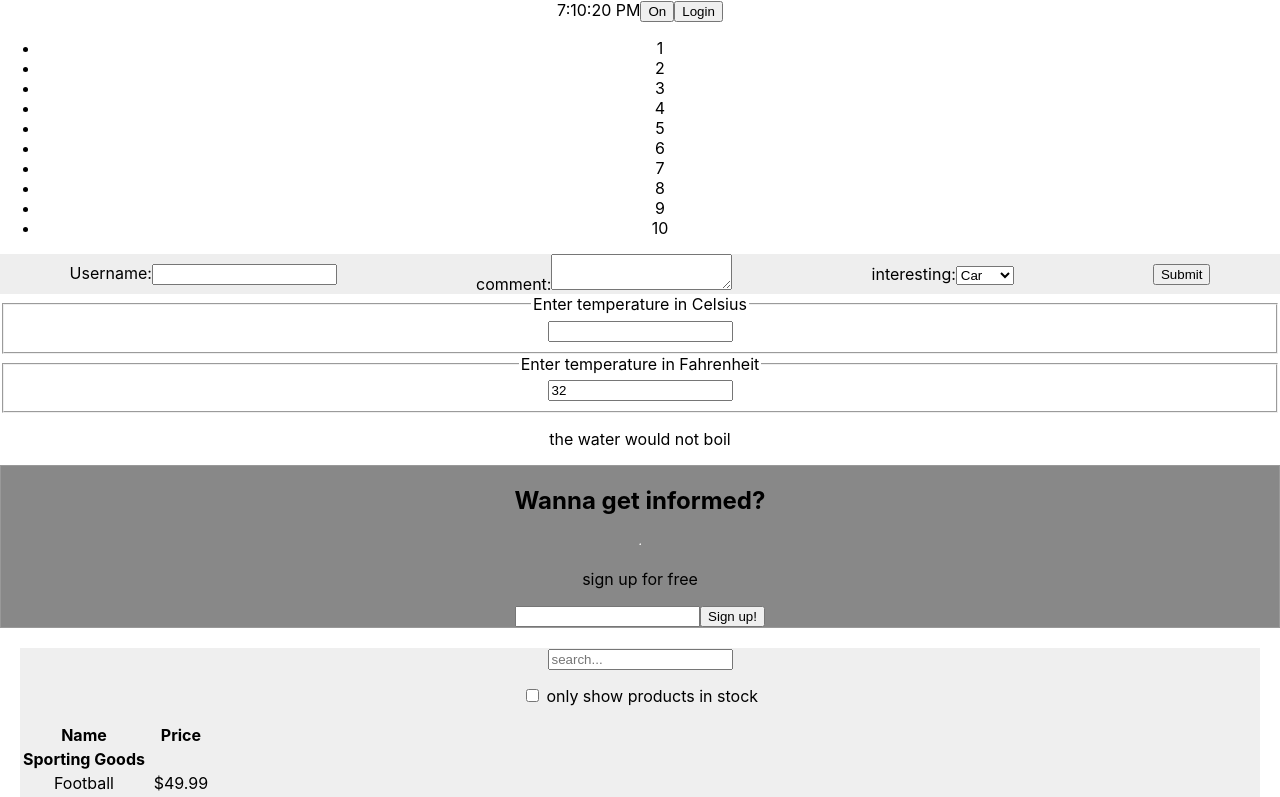
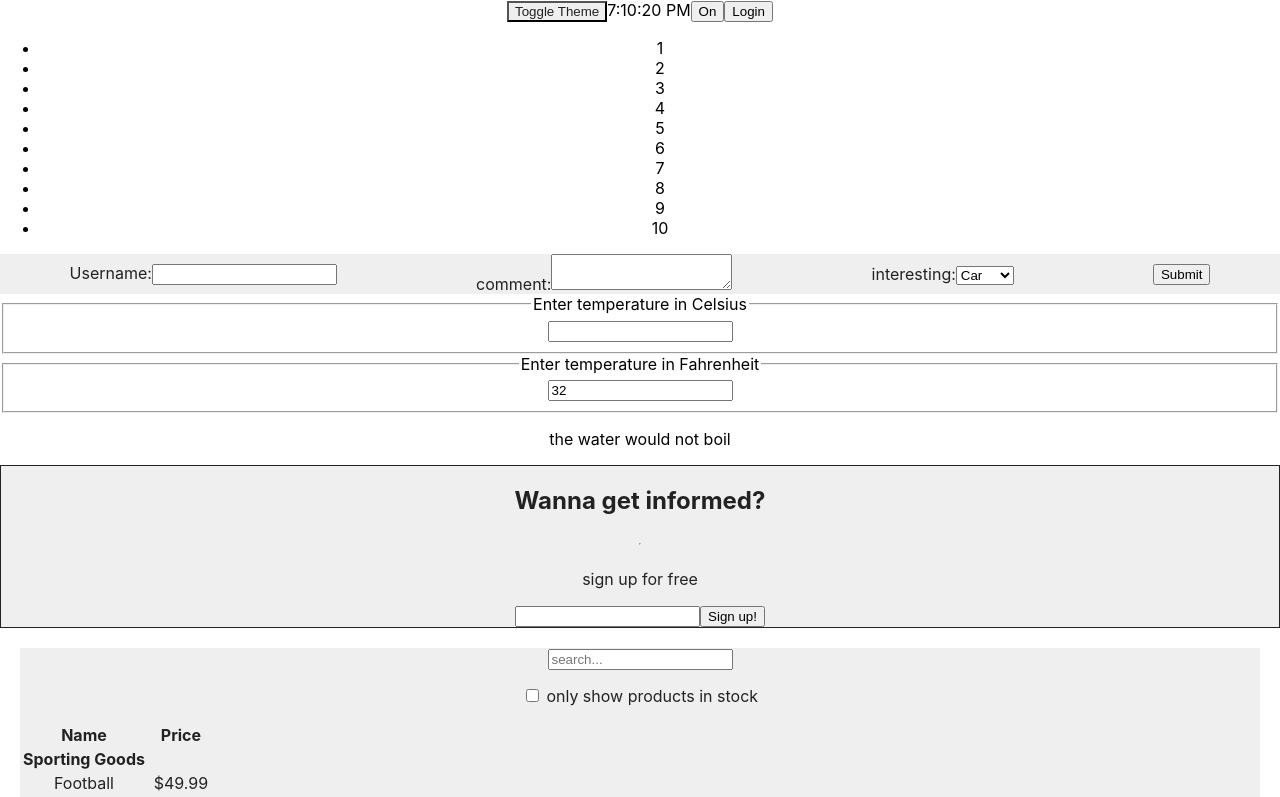
Before and after one commit to rezasohrabi/relax, a React (Create React App) app: page / in a window 1280 px wide. Shown: the top 797 px of the page. Built offline with nearby package versions, Linux system fonts and the light colour scheme.

Commit message:
context: add theme to project

```diff
--- a/src/App.js
+++ b/src/App.js
@@ -1,6 +1,9 @@
 import './App.css';
 import FilterableProductTable from './dataTable/FilterableProductTable'
 import React, {Suspense} from 'react'
+import ThemeContext from './context/ThemeContext'
+import AppTheme from './context/AppTheme'
+import Theme from './context/Theme';
 const LazyLoad = React.lazy(()=> import('./LazyLoad'))
 
 const PRODUCTS = [
@@ -12,15 +15,39 @@ const PRODUCTS = [
   {category: 'Electronics', price: '$199.99', stocked: true, name: 'Nexus 7'}
 ];
 
-function App() {
+class App extends React.Component {
+  constructor(props) {
+    super(props);
+
+    this.toggleTheme = () => {
+      console.log('toggle theme');
+      this.setState(state => ({
+        theme:
+          state.theme === AppTheme.light
+          ? AppTheme.dark
+          : AppTheme.light,
+      }))
+    }
+
+    this.state = {
+      theme: AppTheme.light,
+      toggleTheme: this.toggleTheme,
+    }
+  }
+
+  render(){
     return (
       <div className="App">
+        <ThemeContext.Provider value={this.state}>
+        <Theme />
         <Suspense fallback={<div style={{color: '#fff', backgroundColor: 'red'}}>loading...</div>} >
           <LazyLoad />
         </Suspense>
         <FilterableProductTable products={PRODUCTS} />
+        </ThemeContext.Provider>
       </div>
     );
   }
+}
 
 export default App;
--- a/src/Form.js
+++ b/src/Form.js
@@ -1,5 +1,6 @@
 import { findByLabelText } from '@testing-library/react';
 import React from 'react'
+import ThemeContext from './context/ThemeContext';
 
 export default class Form extends React.Component {
     constructor(props) {
@@ -30,11 +31,13 @@ export default class Form extends React.Component {
     }
 
     render() {
+        const theme = this.context.theme;
         const style = {
             display: 'flex',
             alignItems: 'center',
             justifyContent: 'space-around',
-            backgroundColor: '#eee'
+            backgroundColor: theme.backgroundColor,
+            color: theme.color
         }
         return (
             <form onSubmit={this.handleSubmit} style={style} >
@@ -69,3 +72,4 @@ export default class Form extends React.Component {
         )
     }
 }
+Form.contextType = ThemeContext;
--- a/src/SignupDialog.js
+++ b/src/SignupDialog.js
@@ -1,4 +1,5 @@
 import React from 'react'
+import ThemeContext from './context/ThemeContext'
 
 export default class SignupDialog extends React.Component {
     constructor(props) {
@@ -48,12 +49,15 @@ class Dialog extends React.Component {
 }
 
 class FancyBorder extends React.Component {
+    static contextType = ThemeContext;
     render() {
+        const theme = this.context.theme;
         const style = {
-            border: '1px solid #999',
+            border: '1px solid ' + theme.color,
             display: 'flex',
             flexDirection: 'column',
-            backgroundColor: '#888'
+            backgroundColor: theme.backgroundColor,
+            color: theme.color
         }
         return (
             <div style={style}>
--- /dev/null
+++ b/src/context/AppTheme.js
@@ -0,0 +1,15 @@
+const AppTheme = {
+    light: {
+        color: '#222222',
+        backgroundColor: '#efefef'
+    },
+    dark: {
+        color: '#ffffff',
+        backgroundColor: '#333333'
+    },
+    pink: {
+        color: '#111111',
+        backgroundColor: '#FFC0CB'
+    }
+}
+export default AppTheme
--- /dev/null
+++ b/src/context/Theme.js
@@ -0,0 +1,8 @@
+import React from 'react'
+import ThemeToggler from './ThemeToggler'
+
+export default class Theme extends React.Component {
+    render() {
+        return <ThemeToggler />
+    }
+}
--- /dev/null
+++ b/src/context/ThemeContext.js
@@ -0,0 +1,8 @@
+import React from 'react'
+import AppTheme from './AppTheme'
+const ThemeContext = React.createContext({
+    theme: AppTheme.light,
+    toggleTheme: () => {}
+});
+
+export default ThemeContext
--- /dev/null
+++ b/src/context/ThemeToggler.js
@@ -0,0 +1,19 @@
+import React from 'react'
+import ThemeContext from './ThemeContext'
+
+export default class ThemeToggler extends React.Component {
+    render() {
+        return (
+            <ThemeContext.Consumer>
+                {({theme, toggleTheme}) => (<>
+                    <button
+                    onClick={toggleTheme}
+                    style={{backgroundColor: theme.backgroundColor, color: theme.color}}>
+                        Toggle Theme
+                    </button>
+                    </>
+                )}
+            </ThemeContext.Consumer>
+        )
+    }
+}
--- a/src/dataTable/FilterableProductTable.js
+++ b/src/dataTable/FilterableProductTable.js
@@ -1,6 +1,7 @@
 import React from 'react'
 import SearchInput from './SearchBar'
 import ProductTable from './ProductTable'
+import ThemeContext from '../context/ThemeContext'
 
 export default class FilterableProductTable extends React.Component {
     constructor(props) {
@@ -22,8 +23,9 @@ export default class FilterableProductTable extends React.Component {
     }
 
     render() {
+        const theme = this.context.theme;
         return (
-            <section style={{margin: '20px', backgroundColor: '#efefef'}}>
+            <section style={{margin: '20px', backgroundColor: theme.backgroundColor, color: theme.color}}>
             <SearchInput
             filterText={this.state.filterText}
             inStockOnly={this.state.inStockOnly}
@@ -37,3 +39,4 @@ export default class FilterableProductTable extends React.Component {
         )
     }
 }
+FilterableProductTable.contextType = ThemeContext;
```
Lines whose indentation alone changed are shown as unchanged.
